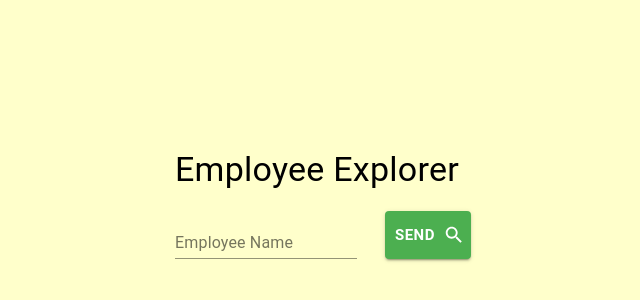
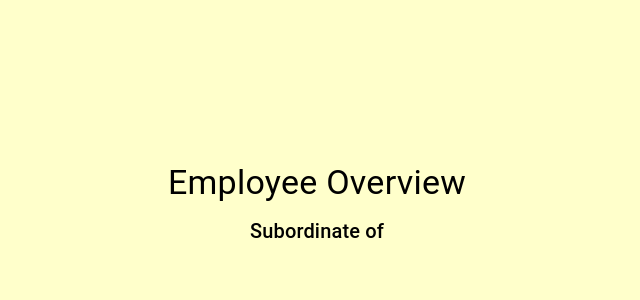
Before and after one commit to geraldgsh/employee-directory, a React (Create React App) app: page /results in a window 1280 px wide. Shown: the part 192-492 px from the top of the page, without its empty margins (323-963 px from the left). Built offline with nearby package versions, Linux system fonts and the light colour scheme.

Commit message:
build routes

```diff
--- a/package.json
+++ b/package.json
@@ -13,6 +13,7 @@
     "react": "^16.13.1",
     "react-dom": "^16.13.1",
     "react-redux": "^7.2.1",
+    "react-router-dom": "^5.2.0",
     "react-scripts": "3.4.3",
     "redux": "^4.0.5"
   },
--- a/src/App.js
+++ b/src/App.js
@@ -1,11 +1,11 @@
 import React from 'react';
-import Home from './containers/home';
+import Main from './containers/main';
 import './App.css';
 
 function App() {
   return (
     <div className="App">
-      <Home />
+      <Main />
     </div>
   );
 }
--- a/src/components/search.jsx
+++ b/src/components/search.jsx
@@ -10,7 +10,7 @@ import SearchIcon from '@material-ui/icons/Search';
 import { arrayBegin, arraySuccess, arrayFailure } from '../actions/index';
 
 export default function Search() {
-  const [caseTitle, setCaseTitle] = useState();
+  const [employee, setEmployee] = useState();
   const dispatch = useDispatch();
 
   const useStyles = makeStyles(theme => ({
@@ -58,7 +58,6 @@ export default function Search() {
   const traverseTree = (root, list = []) => {
     if (root.length) {
       root.forEach(node => {
-        console.log(node);
         visitChild(node, list);
       });
     }
@@ -74,8 +73,8 @@ export default function Search() {
               label="Employee Name"
               placeholder="John Hartman"
               multiline
-              value={caseTitle}
-              onChange={e => setCaseTitle(e.target.value)}
+              value={employee}
+              onChange={e => setEmployee(e.target.value)}
             />
           </div>
         </Grid>
@@ -84,9 +83,9 @@ export default function Search() {
           size="large"
           className={classes.button}
           endIcon={<SearchIcon />}
-          onClick={() => traverseTree([caseTitle])}
+          onClick={() => traverseTree([employee])}
         >
-          Send
+          Find
         </Button>
       </form>
     </>
--- /dev/null
+++ b/src/containers/main.jsx
@@ -0,0 +1,15 @@
+import React from 'react';
+import { Switch, Route } from 'react-router-dom';
+import Home from './home';
+import Results from './results';
+
+const Main = () => (
+  <>
+    <Switch>
+      <Route exact path="/" component={Home} />
+      <Route path="/results" component={Results} />
+    </Switch>
+  </>
+);
+
+export default Main;
--- /dev/null
+++ b/src/containers/results.jsx
@@ -0,0 +1,46 @@
+import React from 'react';
+import { makeStyles } from '@material-ui/core/styles';
+import Grid from '@material-ui/core/Grid';
+import Typography from '@material-ui/core/Typography';
+
+const useStyles = makeStyles(() => ({
+  root: {
+    height: '100%',
+    backgroundColor: '#FFFFCB',
+  },
+}));
+
+export default function Results() {
+  const classes = useStyles();
+  return (
+    <Grid
+      className={classes.root}
+      container
+      direction="column"
+      justify="center"
+      alignItems="center"
+    >
+      <Grid
+        container
+        direction="row"
+        justify="center"
+        alignItems="center"
+      >
+        <Typography variant="h4" gutterBottom>
+          Employee Overview
+        </Typography>
+      </Grid>
+      <Grid
+        container
+        direction="row"
+        justify="center"
+        alignItems="center"
+      >
+        <Typography variant="h6" gutterBottom>
+          Subordinate of
+        </Typography>
+      </Grid>
+
+    </Grid>
+  );
+}
--- a/src/index.js
+++ b/src/index.js
@@ -2,6 +2,7 @@ import React from 'react';
 import ReactDOM from 'react-dom';
 import { createStore } from 'redux';
 import { Provider } from 'react-redux';
+import { BrowserRouter } from 'react-router-dom';
 import rootReducer from './reducers/index';
 import './index.css';
 import App from './App';
@@ -11,7 +12,9 @@ window.store = store;
 
 ReactDOM.render(
   <Provider store={store}>
-    <App />
+    <BrowserRouter>
+      <App />
+    </BrowserRouter>
   </Provider>,
   document.getElementById('root'),
 );
```
Also changed, not shown: src/containers/result.jsx (deleted), 1 other file (tests, documents, lock files or other folders).
